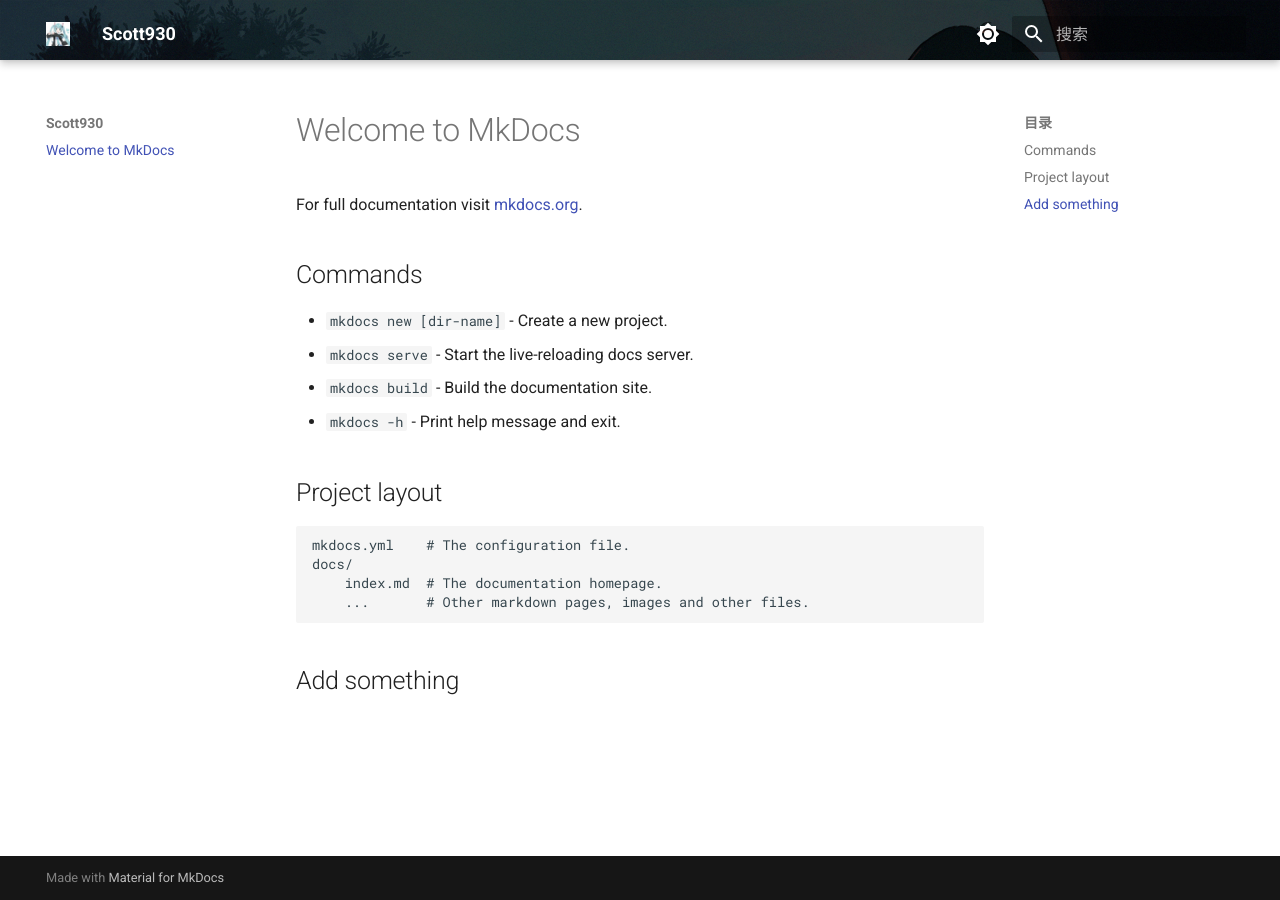
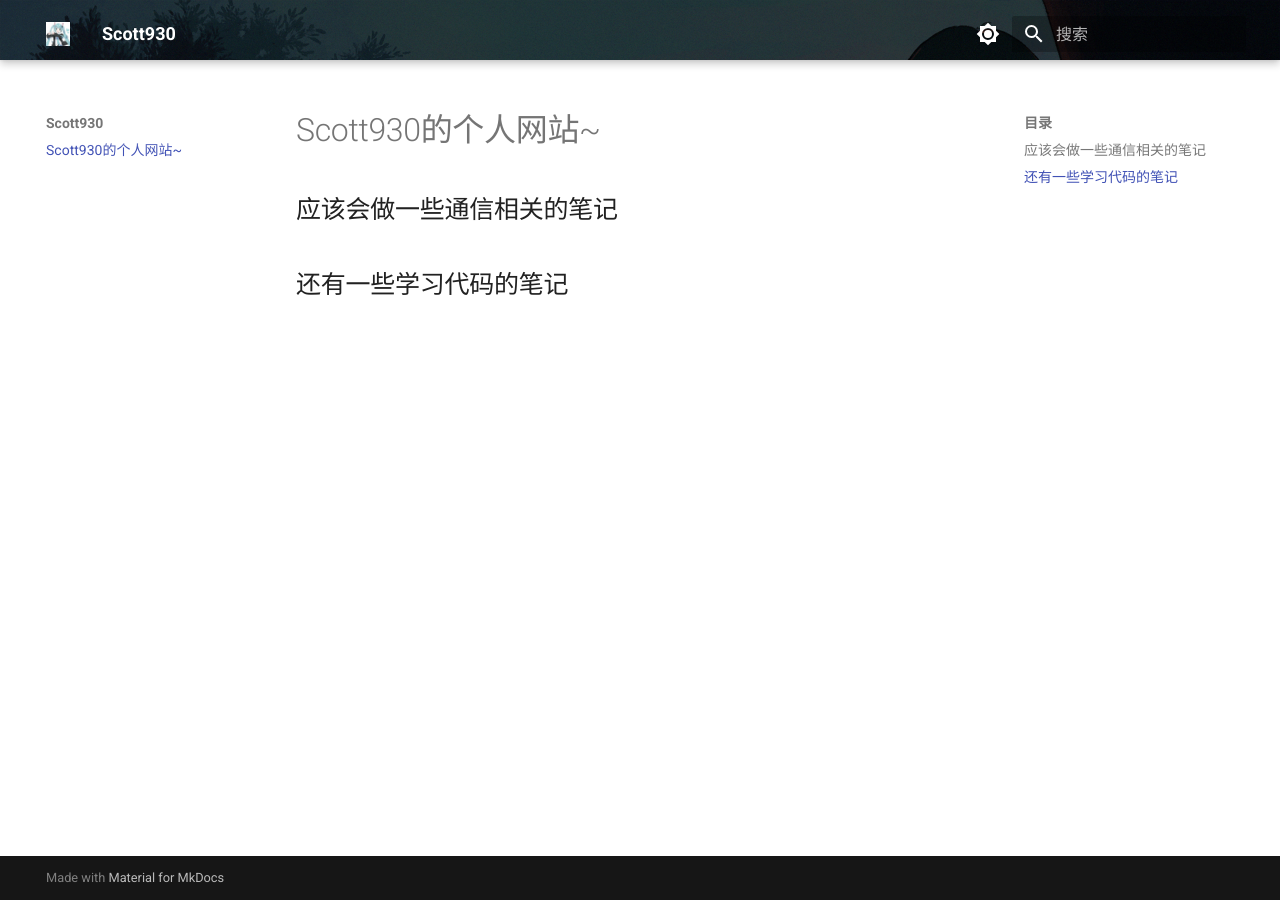
Before and after one commit to ScottCheung930/Scott930Website, an MkDocs documentation site: the page built from docs/index.md, in a window 1280 px wide. Built offline with MkDocs 1.6.1 and Material for MkDocs 9.7.7, drawn with Linux system fonts in a browser that asks for light colours.

Commit message:
Index page
Signed-off-by: ScottCheung930 <yuqizhan@kth.se>

```diff
--- a/docs/index.md
+++ b/docs/index.md
@@ -1,19 +1,5 @@
-# Welcome to MkDocs
+# Scott930的个人网站~
 
-For full documentation visit [mkdocs.org](https://www.mkdocs.org).
+## 应该会做一些通信相关的笔记
 
-## Commands
-
-* `mkdocs new [dir-name]` - Create a new project.
-* `mkdocs serve` - Start the live-reloading docs server.
-* `mkdocs build` - Build the documentation site.
-* `mkdocs -h` - Print help message and exit.
-
-## Project layout
-
-    mkdocs.yml    # The configuration file.
-    docs/
-        index.md  # The documentation homepage.
-        ...       # Other markdown pages, images and other files.
-
-## Add something
+## 还有一些学习代码的笔记
```
